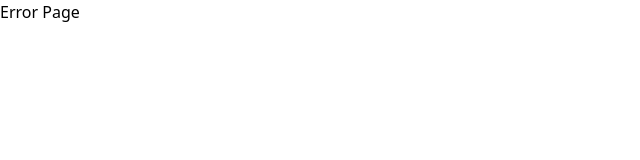
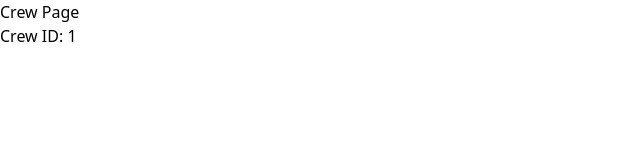
Before and after one commit to stormymayday/wmdd-4980, a React (Vite) app in the folder frontend/: page /crew/1 in a window 1280 px wide. Before the commit this address had no page. Shown: the top 160 px of the page, without its empty margins (0-640 px from the left). Built offline with nearby package versions, Linux system fonts and the light colour scheme; a web font is replaced by a local one.

Commit message:
CrewPage Component with id param

```diff
--- a/frontend/src/App.jsx
+++ b/frontend/src/App.jsx
@@ -15,6 +15,7 @@ import {
   Profile,
   NewFlightPage,
   AddCrewPage,
+  CrewPage,
 } from './pages';
 
 import '../SASS/main.scss';
@@ -44,6 +45,10 @@ const router = createBrowserRouter([
       {
         path: 'add-crew',
         element: <AddCrewPage />,
+      },
+      {
+        path: 'crew/:id',
+        element: <CrewPage />,
       },
       {
         path: 'dashboard',
--- a/frontend/src/components/CrewAvailabilityTable/CrewAvailabilityTable.jsx
+++ b/frontend/src/components/CrewAvailabilityTable/CrewAvailabilityTable.jsx
@@ -198,7 +198,7 @@ const CrewAvailabilityTable = () => {
                 <span className="gray-text">/90hrs</span>
               </td>
               <td>
-                <NavLink className="crew-link" to={`/crew:${member._id}`}>
+                <NavLink className="crew-link" to={`/crew/${member._id}`}>
                   <TbEyeFilled className="view-crew-icon" />
                 </NavLink>
               </td>
--- /dev/null
+++ b/frontend/src/pages/CrewPage.jsx
@@ -0,0 +1,11 @@
+import { useParams } from 'react-router-dom';
+const CrewPage = () => {
+  const { id } = useParams();
+  return (
+    <>
+      <h1>Crew Page</h1>
+      <p>Crew ID: {id}</p>
+    </>
+  );
+};
+export default CrewPage;
--- a/frontend/src/pages/index.js
+++ b/frontend/src/pages/index.js
@@ -13,4 +13,5 @@ export { default as AssignCrew } from './AssignCrew';
 export { default as DashboardPage } from './DashboardPage';
 export { default as NewFlightPage } from './NewFlightPage';
 export { default as AddCrewPage } from './AddCrewPage';
+export { default as CrewPage } from './CrewPage';
 // News Pages go here
```
Also changed, not shown: 1 other file (tests, documents, lock files or other folders).
